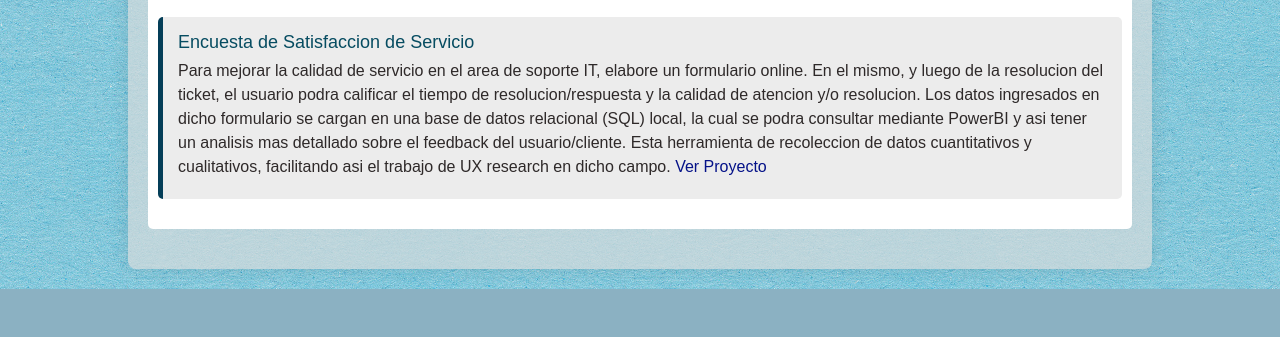
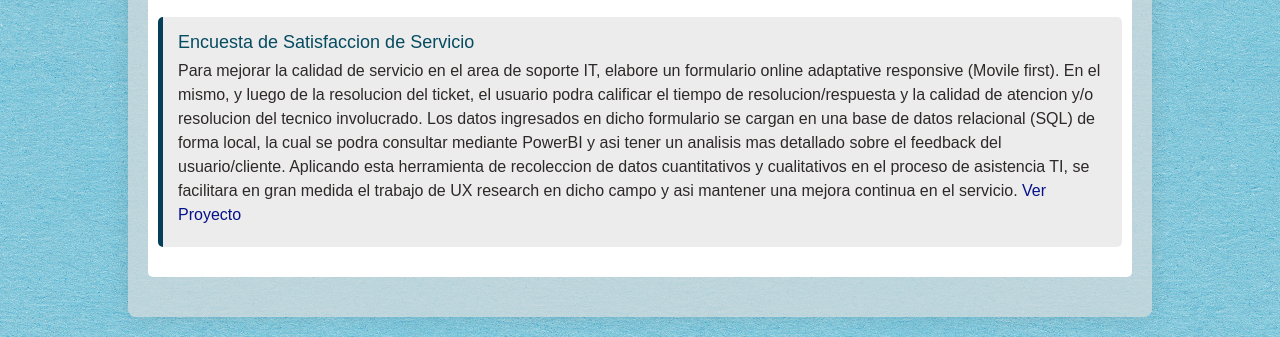
Before and after one commit to darioGuaraz/multielda, a website: page CV/contacto.html in a window 1280 px wide. Shown: the part 2018-2355 px from the top of the page. Before the commit the page ends 2307 px from the top, so only its background shows below. Drawn offline with nearby package versions, Linux system fonts and the light colour scheme; a web font is replaced by a local one.

Commit message:
actualizacion cv servicio

```diff
--- a/CV/contacto.html
+++ b/CV/contacto.html
@@ -212,15 +212,17 @@
           <h3>Encuesta de Satisfaccion de Servicio</h3>
           <p>
             Para mejorar la calidad de servicio en el area de soporte IT,
-            elabore un formulario online. En el mismo, y luego de la resolucion
-            del ticket, el usuario podra calificar el tiempo de
-            resolucion/respuesta y la calidad de atencion y/o resolucion. Los
-            datos ingresados en dicho formulario se cargan en una base de datos
-            relacional (SQL) local, la cual se podra consultar mediante PowerBI
-            y asi tener un analisis mas detallado sobre el feedback del
-            usuario/cliente. Esta herramienta de recoleccion de datos
-            cuantitativos y cualitativos, facilitando asi el trabajo de UX
-            research en dicho campo.
+            elabore un formulario online adaptative responsive (Movile first).
+            En el mismo, y luego de la resolucion del ticket, el usuario podra
+            calificar el tiempo de resolucion/respuesta y la calidad de atencion
+            y/o resolucion del tecnico involucrado. Los datos ingresados en
+            dicho formulario se cargan en una base de datos relacional (SQL) de
+            forma local, la cual se podra consultar mediante PowerBI y asi tener
+            un analisis mas detallado sobre el feedback del usuario/cliente.
+            Aplicando esta herramienta de recoleccion de datos cuantitativos y
+            cualitativos en el proceso de asistencia TI, se facilitara en gran
+            medida el trabajo de UX research en dicho campo y asi mantener una
+            mejora continua en el servicio.
             <a
               href="https://darioguaraz.github.io/encuestaSatisfaccionServicios/"
               >Ver Proyecto</a
```
